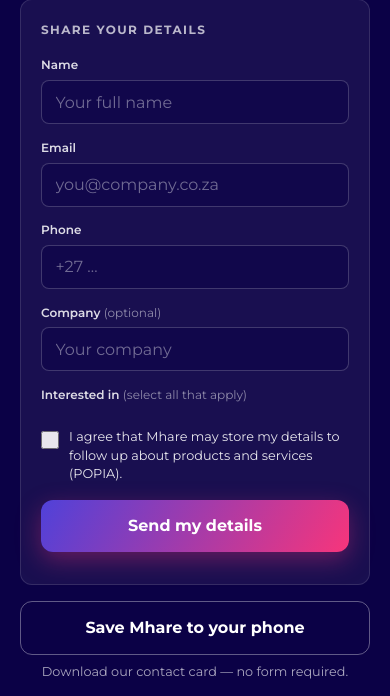
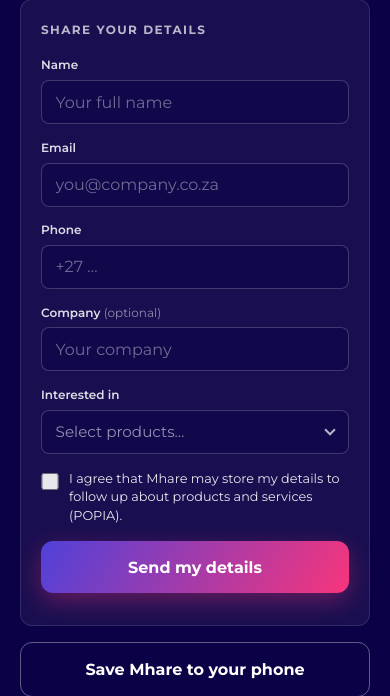
Before and after one commit to MhareConsulting/mharetech, a Django app: template templates/expo_connect.html in a window 390 px wide. Shown: the part 144-840 px from the top of the page. Run offline with Django 4.2, Linux system fonts and the light colour scheme; the template is opened without the code that fills it, so the values that code supplies are empty.

Commit message:
Compact interest dropdown; iPhone contact autofill hint

```diff
--- a/static/css/expo.css
+++ b/static/css/expo.css
@@ -190,41 +190,135 @@ body.expo-page {
   font-weight: 400;
 }
 
-.expo-field-label {
-  display: block;
-  font-size: 0.75rem;
+.expo-btn-compact {
+  width: 100%;
+  min-height: 2.5rem;
+  padding: 0.6rem 1rem;
+  margin-bottom: 0.5rem;
+  border: 1px solid rgba(255, 255, 255, 0.35);
+  border-radius: 8px;
+  background: rgba(255, 255, 255, 0.08);
+  color: #fff;
+  font-family: var(--font);
+  font-size: 0.9rem;
   font-weight: 600;
-  margin-bottom: 0.5rem;
-  opacity: 0.85;
+  cursor: pointer;
 }
 
-.expo-check-group {
-  display: flex;
-  flex-direction: column;
-  gap: 0.5rem;
+.expo-ios-tip {
+  font-size: 0.78rem;
+  line-height: 1.45;
+  opacity: 0.8;
+  margin-bottom: 0.85rem;
 }
 
-.expo-check {
+.expo-ios-tip[hidden],
+.expo-picker-block[hidden] {
+  display: none !important;
+}
+
+.expo-link-btn {
+  padding: 0;
+  border: none;
+  background: none;
+  color: var(--sun-yellow);
+  font-family: var(--font);
+  font-size: inherit;
+  font-weight: 700;
+  text-decoration: underline;
+  cursor: pointer;
+}
+
+.expo-multiselect {
+  position: relative;
+}
+
+.expo-multiselect-toggle {
   display: flex;
   align-items: center;
-  gap: 0.65rem;
+  justify-content: space-between;
+  gap: 0.5rem;
+  width: 100%;
+  min-height: 2.75rem;
   padding: 0.65rem 0.85rem;
   border: 1px solid rgba(255, 255, 255, 0.2);
   border-radius: 8px;
-  background: rgba(11, 1, 70, 0.35);
-  font-size: 0.95rem;
+  background: rgba(11, 1, 70, 0.5);
+  color: #fff;
+  font-family: var(--font);
+  font-size: 1rem;
+  text-align: left;
   cursor: pointer;
 }
 
-.expo-check input {
-  width: 1.15rem;
-  height: 1.15rem;
+.expo-multiselect-toggle.has-value .expo-multiselect-value {
+  opacity: 1;
+}
+
+.expo-multiselect-value {
+  flex: 1;
+  overflow: hidden;
+  text-overflow: ellipsis;
+  white-space: nowrap;
+  opacity: 0.55;
+  font-size: 0.95rem;
+}
+
+.expo-multiselect-chevron {
+  width: 0.5rem;
+  height: 0.5rem;
+  border-right: 2px solid rgba(255, 255, 255, 0.7);
+  border-bottom: 2px solid rgba(255, 255, 255, 0.7);
+  transform: rotate(45deg);
+  margin-top: -0.15rem;
+  flex-shrink: 0;
+}
+
+.expo-multiselect-panel {
+  position: absolute;
+  z-index: 20;
+  left: 0;
+  right: 0;
+  top: calc(100% + 4px);
+  max-height: 11rem;
+  overflow-y: auto;
+  border: 1px solid rgba(255, 255, 255, 0.22);
+  border-radius: 8px;
+  background: #120a52;
+  box-shadow: 0 12px 28px rgba(0, 0, 0, 0.35);
+}
+
+.expo-multiselect-panel[hidden] {
+  display: none;
+}
+
+.expo-multiselect-option {
+  display: flex;
+  align-items: center;
+  gap: 0.55rem;
+  padding: 0.55rem 0.75rem;
+  font-size: 0.9rem;
+  cursor: pointer;
+  border-bottom: 1px solid rgba(255, 255, 255, 0.06);
+}
+
+.expo-multiselect-option:last-child {
+  border-bottom: none;
+}
+
+.expo-multiselect-option:active {
+  background: rgba(255, 255, 255, 0.06);
+}
+
+.expo-multiselect-option input {
+  width: 1rem;
+  height: 1rem;
   flex-shrink: 0;
   accent-color: var(--magenta);
 }
 
-.expo-picker-block[hidden] {
-  display: none !important;
+.expo-picker-block {
+  margin-bottom: 0.5rem;
 }
 
 .expo-consent {
--- a/templates/expo_connect.html
+++ b/templates/expo_connect.html
@@ -36,13 +36,16 @@
     <h2>Share your details</h2>
 
     <div id="expo-picker-block" class="expo-picker-block" hidden>
-      <button type="button" class="expo-btn expo-btn-primary" id="expo-pick-contact">
-        Pick from contacts
+      <button type="button" class="expo-btn expo-btn-compact" id="expo-pick-contact">
+        Fill from contacts
       </button>
-      <p class="expo-hint">Android Chrome only — fills the form below.</p>
       <p id="expo-picker-status" class="expo-picker-status" role="status"></p>
-      <div class="expo-divider">or enter details</div>
     </div>
+
+    <p id="expo-ios-tip" class="expo-ios-tip" hidden>
+      <button type="button" class="expo-link-btn" id="expo-ios-autofill">Use my contact card</button>
+      — tap a field, then pick yourself from iPhone suggestions.
+    </p>
 
     <form id="expo-form" method="post" action="{% url 'expo_submit' %}" novalidate>
       {% csrf_token %}
@@ -54,17 +57,20 @@
 
       <div class="expo-field">
         <label for="expo-name">Name</label>
-        <input type="text" id="expo-name" name="name" required autocomplete="name"
+        <input type="text" id="expo-name" name="name" required
+               autocomplete="name" autocapitalize="words" enterkeyhint="next"
                value="{{ form_values.name|default:'' }}" placeholder="Your full name" />
       </div>
       <div class="expo-field">
         <label for="expo-email">Email</label>
-        <input type="email" id="expo-email" name="email" required autocomplete="email"
+        <input type="email" id="expo-email" name="email" required
+               autocomplete="email" inputmode="email" enterkeyhint="next"
                value="{{ form_values.email|default:'' }}" placeholder="you@company.co.za" />
       </div>
       <div class="expo-field">
         <label for="expo-phone">Phone</label>
-        <input type="tel" id="expo-phone" name="phone" required autocomplete="tel"
+        <input type="tel" id="expo-phone" name="phone" required
+               autocomplete="tel" inputmode="tel" enterkeyhint="done"
                value="{{ form_values.phone|default:'' }}" placeholder="+27 …" />
       </div>
       <div class="expo-field">
@@ -73,15 +79,22 @@
                value="{{ form_values.company|default:'' }}" placeholder="Your company" />
       </div>
       <div class="expo-field">
-        <span class="expo-field-label" id="expo-interest-label">Interested in <span class="expo-optional">(select all that apply)</span></span>
-        <div class="expo-check-group" role="group" aria-labelledby="expo-interest-label">
+        <label id="expo-interest-label" for="expo-interest-toggle">Interested in</label>
+        <div class="expo-multiselect" id="expo-multiselect">
+          <button type="button" class="expo-multiselect-toggle" id="expo-interest-toggle"
+                  aria-haspopup="listbox" aria-expanded="false" aria-labelledby="expo-interest-label">
+            <span class="expo-multiselect-value" id="expo-interest-summary">Select products…</span>
+            <span class="expo-multiselect-chevron" aria-hidden="true"></span>
+          </button>
+          <div class="expo-multiselect-panel" id="expo-interest-panel" role="listbox" aria-multiselectable="true" hidden>
             {% for key, label in expo_product_options %}
-          <label class="expo-check">
+            <label class="expo-multiselect-option">
               <input type="checkbox" name="interest" value="{{ key }}"
                      {% if key in selected_interests %}checked{% endif %} />
               <span>{{ label }}</span>
             </label>
             {% endfor %}
+          </div>
         </div>
       </div>
 
@@ -109,19 +122,66 @@
   const pickerBlock = document.getElementById('expo-picker-block');
   const pickBtn = document.getElementById('expo-pick-contact');
   const pickStatus = document.getElementById('expo-picker-status');
+  const iosTip = document.getElementById('expo-ios-tip');
+  const iosAutofill = document.getElementById('expo-ios-autofill');
   const submitBtn = document.getElementById('expo-submit-btn');
+  const msWrap = document.getElementById('expo-multiselect');
+  const msToggle = document.getElementById('expo-interest-toggle');
+  const msPanel = document.getElementById('expo-interest-panel');
+  const msSummary = document.getElementById('expo-interest-summary');
+  const interestChecks = form.querySelectorAll('input[name="interest"]');
+
+  const ua = navigator.userAgent || '';
+  const isIOS = /iPhone|iPad|iPod/i.test(ua);
 
   function supportsContactPicker() {
-    const ua = navigator.userAgent || '';
-    const isAndroid = /Android/i.test(ua);
-    return isAndroid
+    return /Android/i.test(ua)
       && 'contacts' in navigator
       && typeof navigator.contacts.select === 'function';
   }
 
   if (supportsContactPicker()) {
     pickerBlock.hidden = false;
+  } else if (isIOS) {
+    iosTip.hidden = false;
   }
+
+  function updateInterestSummary() {
+    const labels = [];
+    interestChecks.forEach(function (cb) {
+      if (cb.checked) labels.push(cb.closest('label').querySelector('span').textContent);
+    });
+    msSummary.textContent = labels.length ? labels.join(', ') : 'Select products…';
+    msToggle.classList.toggle('has-value', labels.length > 0);
+  }
+
+  function closeInterestPanel() {
+    msPanel.hidden = true;
+    msToggle.setAttribute('aria-expanded', 'false');
+  }
+
+  function openInterestPanel() {
+    msPanel.hidden = false;
+    msToggle.setAttribute('aria-expanded', 'true');
+  }
+
+  msToggle.addEventListener('click', function () {
+    if (msPanel.hidden) openInterestPanel();
+    else closeInterestPanel();
+  });
+
+  interestChecks.forEach(function (cb) {
+    cb.addEventListener('change', updateInterestSummary);
+  });
+  updateInterestSummary();
+
+  document.addEventListener('click', function (e) {
+    if (!msWrap.contains(e.target)) closeInterestPanel();
+  });
+
+  iosAutofill.addEventListener('click', function () {
+    document.getElementById('expo-name').focus();
+  });
 
   pickBtn.addEventListener('click', async function () {
     pickStatus.textContent = '';
@@ -150,9 +210,11 @@
   });
 
   form.addEventListener('submit', async function (e) {
+    closeInterestPanel();
     const checked = form.querySelectorAll('input[name="interest"]:checked');
     if (!checked.length) {
       e.preventDefault();
+      openInterestPanel();
       let errEl = document.querySelector('.expo-error');
       if (!errEl) {
         errEl = document.createElement('div');
```
Lines whose indentation alone changed are shown as unchanged.
